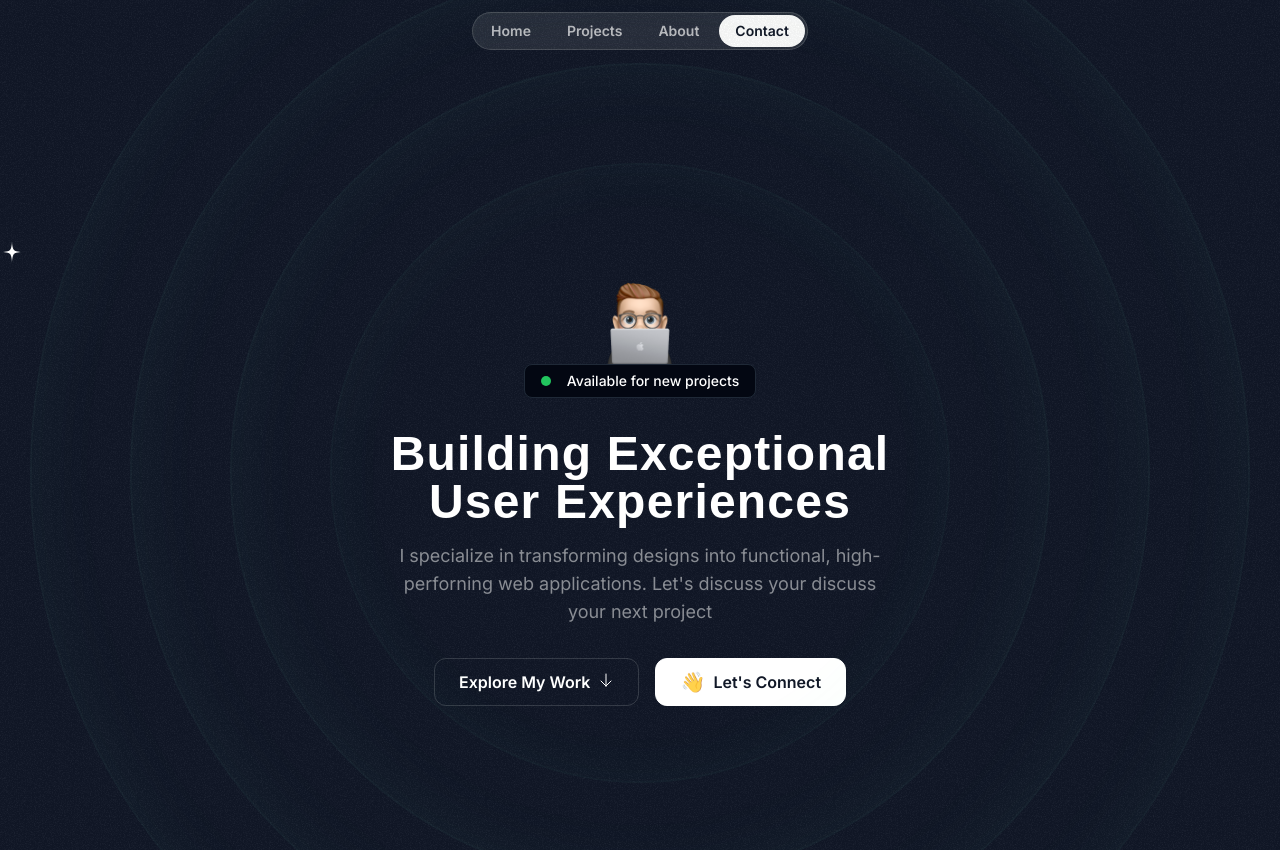
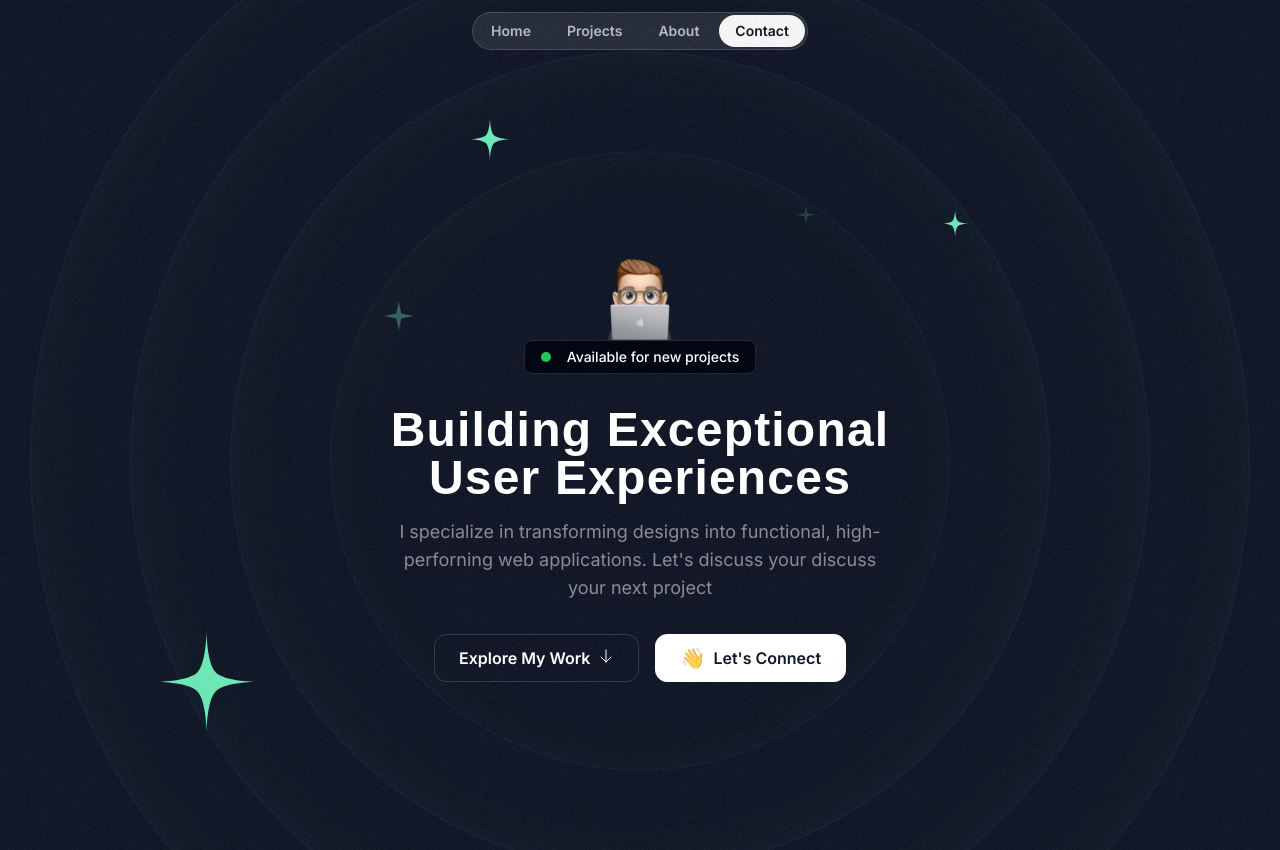
Before and after one commit to Joshuaosunlakin3433/Personal-Portfolio--NextJs, a Next.js app: page / in a window 1280 px wide. Shown: the top 850 px of the page. Built offline with nearby package versions, Linux system fonts and the light colour scheme; a web font is replaced by a local one.

Commit message:
created an HeroOrbit component for stars positioning

```diff
--- /dev/null
+++ b/src/components/HeroOrbit.tsx
@@ -0,0 +1,23 @@
+import { PropsWithChildren } from "react";
+
+export const HeroOrbit = ({
+  children,
+  size,
+  rotation,
+}: PropsWithChildren<{ size: number; rotation:number }>) => {
+  return (
+    <div className="absolute top-1/2 left-1/2 -translate-x-1/2 -translate-y-1/2">
+      <div
+        className=""
+
+        style={{
+            height: `${size}px`,
+             width: `${size}px`,
+             transform: `rotate(${rotation}deg)`,
+            }}
+      >
+        <div className="inline-flex "style={{transform: `rotate(${rotation * -1}deg)`}}>{children}</div>
+      </div>
+    </div>
+  );
+};
--- a/src/sections/Hero.tsx
+++ b/src/sections/Hero.tsx
@@ -3,20 +3,45 @@
 import ArrowDown from "@/assets/icons/arrow-down.svg";
 import grainImage from "@/assets/images/grain.jpg";
 import StarIcon from "@/assets/icons/star.svg";
+import { HeroOrbit } from "@/components/HeroOrbit";
+import SparkleIcon from "@/assets/icons/sparkle.svg";
 
 export const HeroSection = () => {
   return (
     <div className="py-32 md:py-48 lg:py-60 relative z-0 overflow-x-clip">
-      <div className="absolute inset-0 -z-30 opacity-5" style={{
+      <div
+        className="absolute inset-0 -z-30 opacity-5"
+        style={{
           backgroundImage: `url(${grainImage.src})`,
-      }}></div>
+        }}
+      ></div>
       <div className="size-[620px] hero-ring animate-pulse"></div>
       <div className="size-[820px] hero-ring"></div>
       <div className="size-[1020px] hero-ring"></div>
       <div className="size-[1220px] hero-ring"></div>
-      <div >
-        <StarIcon/>
-      </div>
+      <HeroOrbit size={800} rotation={-72}>
+        <StarIcon className="size-28 text-emerald-300" />
+      </HeroOrbit>
+
+      <HeroOrbit size={550} rotation={20}>
+        <StarIcon className="size-12 text-emerald-300" />
+      </HeroOrbit>
+
+      <HeroOrbit size={590} rotation={98}>
+        <StarIcon className="size-8 text-emerald-300" />
+      </HeroOrbit>
+      <HeroOrbit size={430} rotation={-14}>
+        <SparkleIcon className="size-8 text-emerald-300/20" />
+      </HeroOrbit>
+
+      <HeroOrbit size={430} rotation={-14}>
+        <SparkleIcon className="size-8 text-emerald-300/20" />
+      </HeroOrbit>
+
+      <HeroOrbit size={440} rotation = {79}>
+        <SparkleIcon className="size-5 text-emerald-300/20" />
+      </HeroOrbit>
+
       <div className="container">
         <div className="flex flex-col items-center">
           <Image
@@ -36,15 +61,15 @@
             Building Exceptional User Experiences
           </h1>
           <p className="text-center mt-4 text-white/50 md:text-lg">
-          I specialize in transforming designs into functional, high-perforning
-          web applications. Let's discuss your discuss your next project
+            I specialize in transforming designs into functional,
+            high-perforning web applications. Let's discuss your discuss your
+            next project
           </p>
         </div>
         <div className="flex flex-col md:flex-row md:justify-center items-center mt-8 gap-4">
           <button className="inline-flex items-center gap-2 capitalize border border-white/15 h-12 px-6 rounded-xl">
-
             <span className="font-semibold">Explore my work</span>
-            <ArrowDown className = "size-4 animate-bounce"/>
+            <ArrowDown className="size-4 animate-bounce" />
           </button>
           <div className="inline-flex gap-2 items-center border border-white bg-white h-12 px-6 rounded-xl text-gray-900">
             <div className="text-xl animate-pulse">👋 </div>
```
Lines whose indentation alone changed are shown as unchanged.
